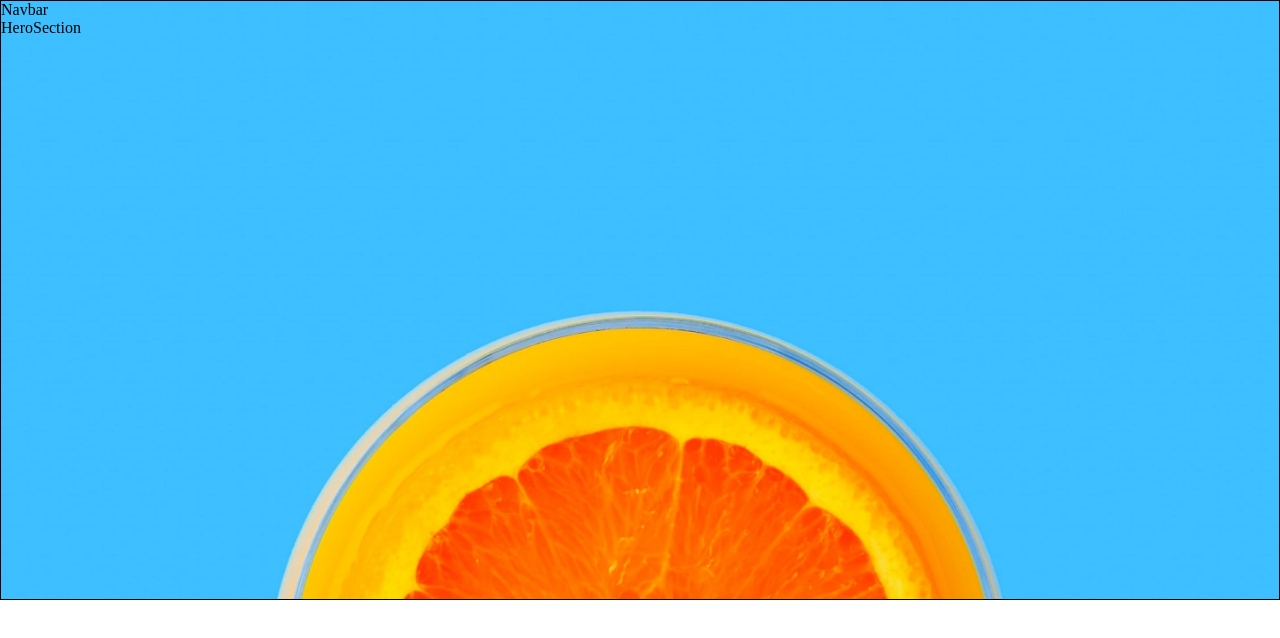
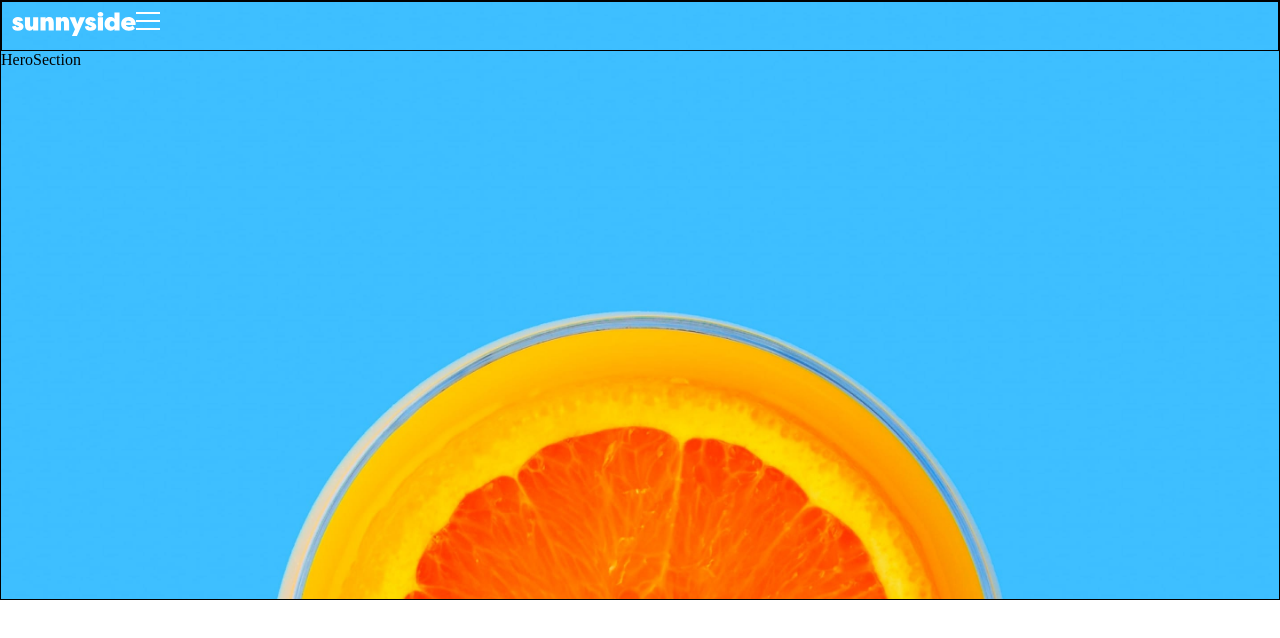
Before and after one commit to Nhoj-Plummer/sunnyside-agency-landing-page, a React (Create React App) app: page / in a window 1280 px wide. Shown: the top 638 px of the page. Built offline with nearby package versions, Linux system fonts and the light colour scheme.

Commit message:
Making progresss of navbar

```diff
--- a/src/assets/assetsglobal.js
+++ b/src/assets/assetsglobal.js
@@ -7,3 +7,4 @@ export {default as GlobalTwitter} from "../assets/icon-twitter.svg"
 export {default as GlobalEmily} from "../assets/image-emily.jpg"
 export {default as GlobalJennie} from "../assets/image-jennie.jpg"
 export {default as GlobalThomas} from "../assets/image-thomas.jpg"
+export {default as GlobalLogo} from "../assets/logo.svg"
--- a/src/assets/mobile/assetsmobile.js
+++ b/src/assets/mobile/assetsmobile.js
@@ -6,4 +6,4 @@ export {default as MobileGraphicDesign} from "./image-graphic-design.jpg"
 export {default as MobileHeader} from "./image-header.jpg"
 export {default as MobilePhotography} from "./image-photography.jpg"
 export {default as MobileStandOut} from "./image-stand-out.jpg"
-export {default as MobileImageTransforms} from "./image-transforms.jpg"
+export {default as MobileImageTransforms} from "./image-transform.jpg"
--- a/src/components/Navbar/Navbar.css
+++ b/src/components/Navbar/Navbar.css
@@ -0,0 +1,5 @@
+.navbar-container {
+  display: flex;
+  padding: 10px;
+  border: 1px solid;
+}
--- a/src/components/Navbar/Navbar.js
+++ b/src/components/Navbar/Navbar.js
@@ -1,7 +1,39 @@
 import React from "react"
+import "./Navbar.css"
+import {GlobalLogo, GlobalHamburger} from "../../assets/assetsglobal"
+
+const Menu = () => {
+  return (
+    <>
+      <p>
+        <a href="#About"></a>
+      </p>
+      <p>
+        <a href="#Services"></a>
+      </p>
+      <p>
+        <a href="#About"></a>
+      </p>
+      <p>
+        <a href="#About"></a>
+      </p>
+    </>
+  )
+}
 
 const Navbar = () => {
-  return <div>Navbar</div>
+  return (
+    <div className="navbar-container">
+      <div className="navbar-image-container">
+        <img src={GlobalLogo} alt="logo" />
+      </div>
+      <div className="navbar-mobile-container">
+        <div className="navbar-mobile-toggle">
+          <img src={GlobalHamburger} alt="hamburger" />
+        </div>
+      </div>
+    </div>
+  )
 }
 
 export default Navbar
```
